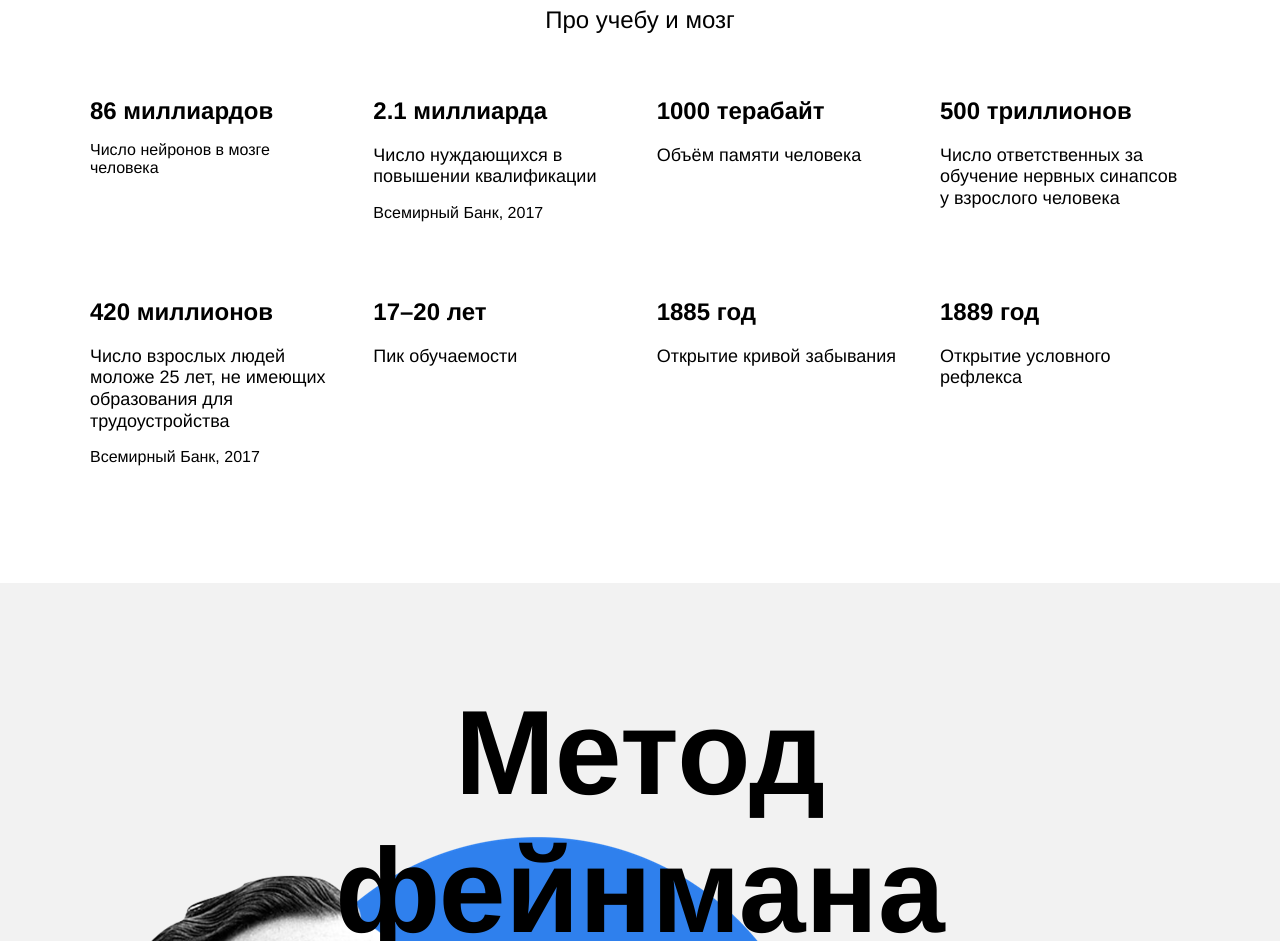
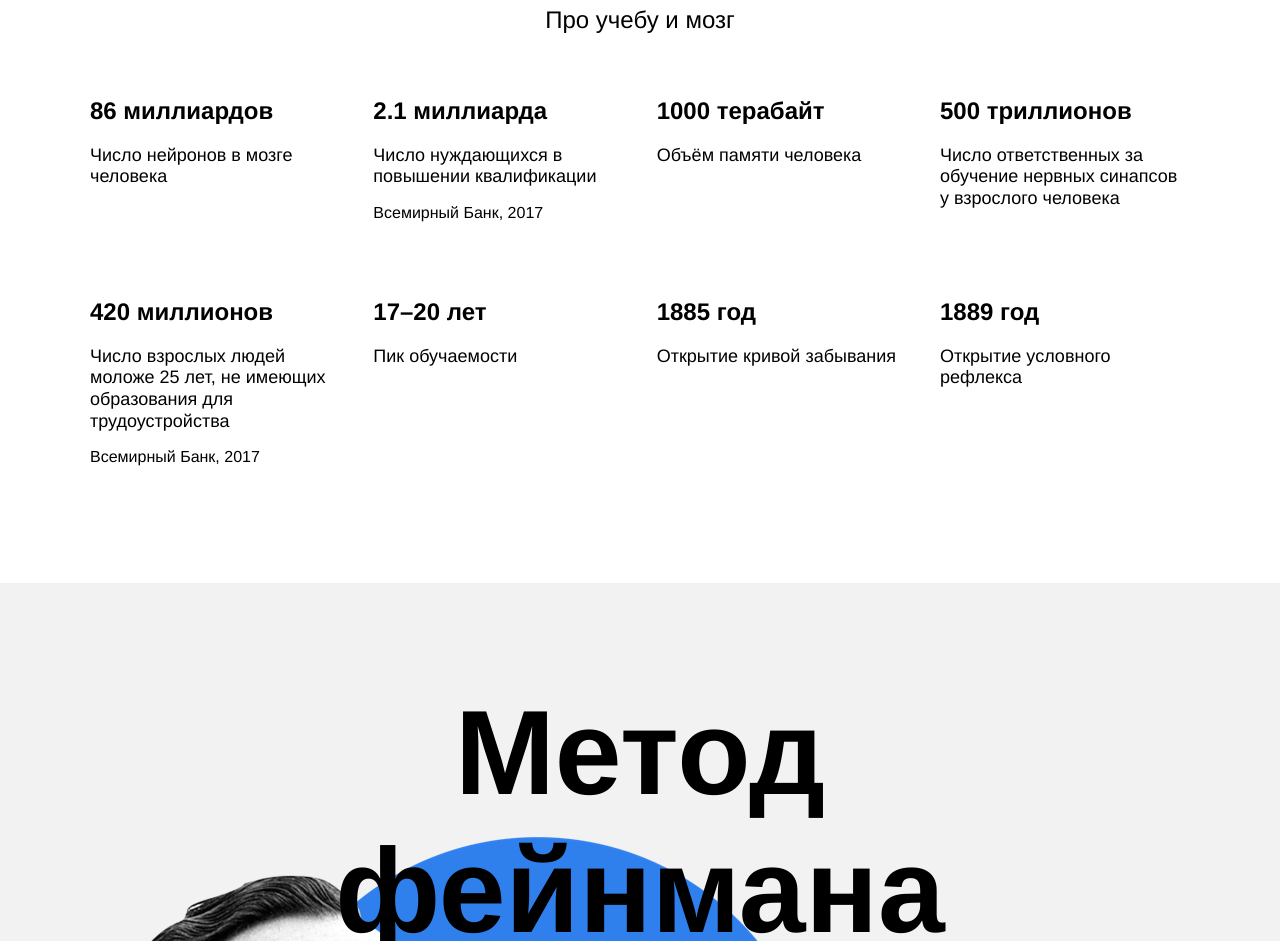
Before and after one commit to EgorZheglov/how-to-learn, a plain HTML site: page index.html in a window 1280 px wide. Shown: the part 1442-2383 px from the top of the page. Drawn offline with Linux system fonts and the light colour scheme.

Commit message:
Правка 4

```diff
--- a/index.html
+++ b/index.html
@@ -42,7 +42,7 @@
         <div class="table">
           <div class="table__cell"> <!--В дальнейшем обещаю пользоваться в таких местах списками, просто все время путаюсь с обнулением отступов. Спасибо за замечание-->
             <h3 class="table__heading">86 миллиардов</h3>
-              <p class="digits__table__cell__text">Число нейронов в мозге человека</p>
+              <p class="table__text">Число нейронов в мозге человека</p>
           </div>
             <div class="table__cell">
               <h3 class="table__heading">2.1 миллиарда</h3>
```
